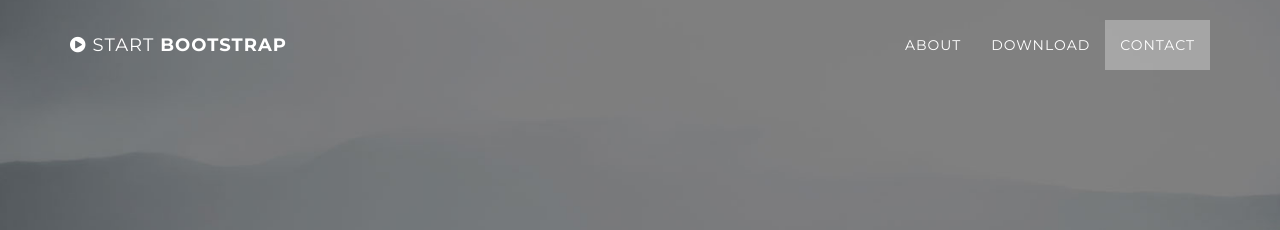
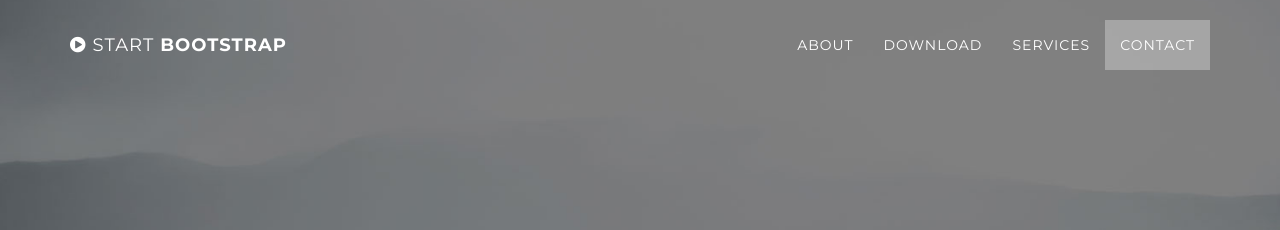
Before and after one commit to Bitbcs/bitbcs.github.io, a Jekyll site: the page built from index.html, in a window 1280 px wide. Shown: the top 230 px of the page. Built offline with Jekyll 4.4.1, drawn with Linux system fonts in a browser that asks for light colours.

Commit message:
Update nav.html

```diff
--- a/_includes/nav.html
+++ b/_includes/nav.html
@@ -23,6 +23,9 @@
                     <li>
                         <a class="page-scroll" href="#download">Download</a>
                     </li>
+                  <li>
+                        <a class="page-scroll" href="#download">Services</a>
+                    </li>
                     <li>
                         <a class="page-scroll" href="#contact">Contact</a>
                     </li>
```
